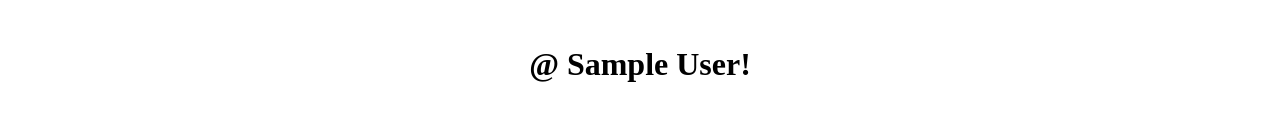
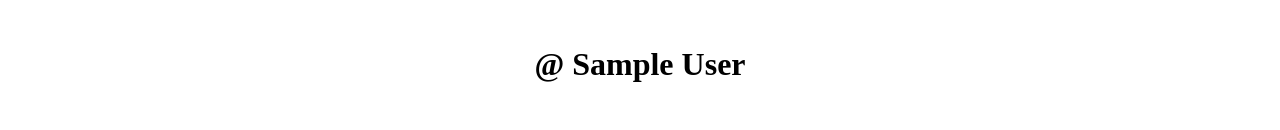
Before and after one commit to icp049/reusable_chatApp, a React (Create React App) app: page /myprofile in a window 1280 px wide. Shown: the part 393-523 px from the top of the page. Built offline with nearby package versions, Linux system fonts and the light colour scheme; no server answers; sample sign-in values are in the browser's storage.

Commit message:
deleted !

```diff
--- a/src/pages/MyProfile.jsx
+++ b/src/pages/MyProfile.jsx
@@ -10,7 +10,7 @@ const MyProfile = () => {
   const getGreetingMessage = () => {
     if (currentUser) {
       // If a user is logged in, show the greeting with the username
-      return `@ ${currentUser.displayName || "user"}!`;
+      return `@ ${currentUser.displayName || "user"}`;
     } else {
       // If no user is logged in, show a generic message
       return "Welcome!";
```
